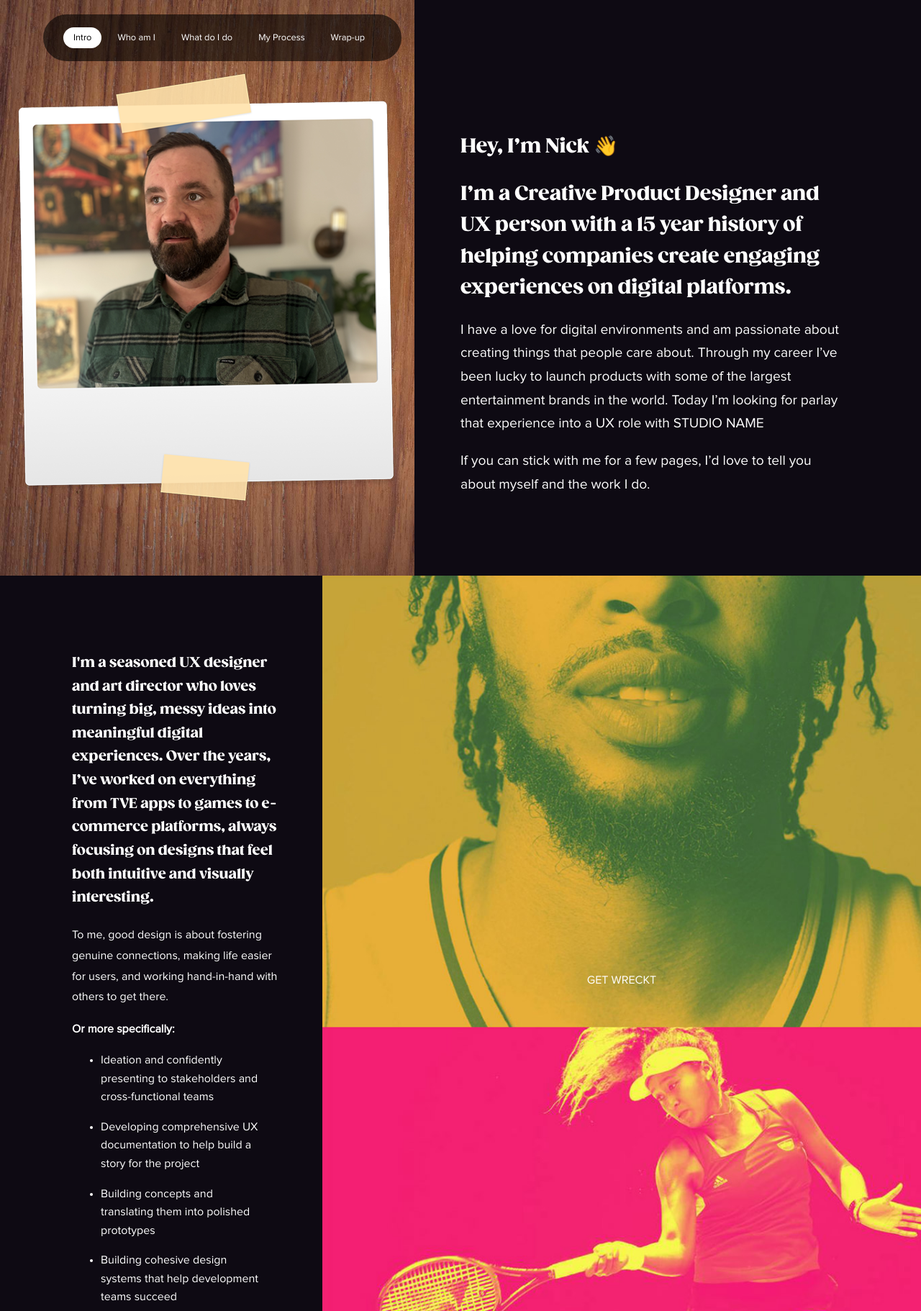
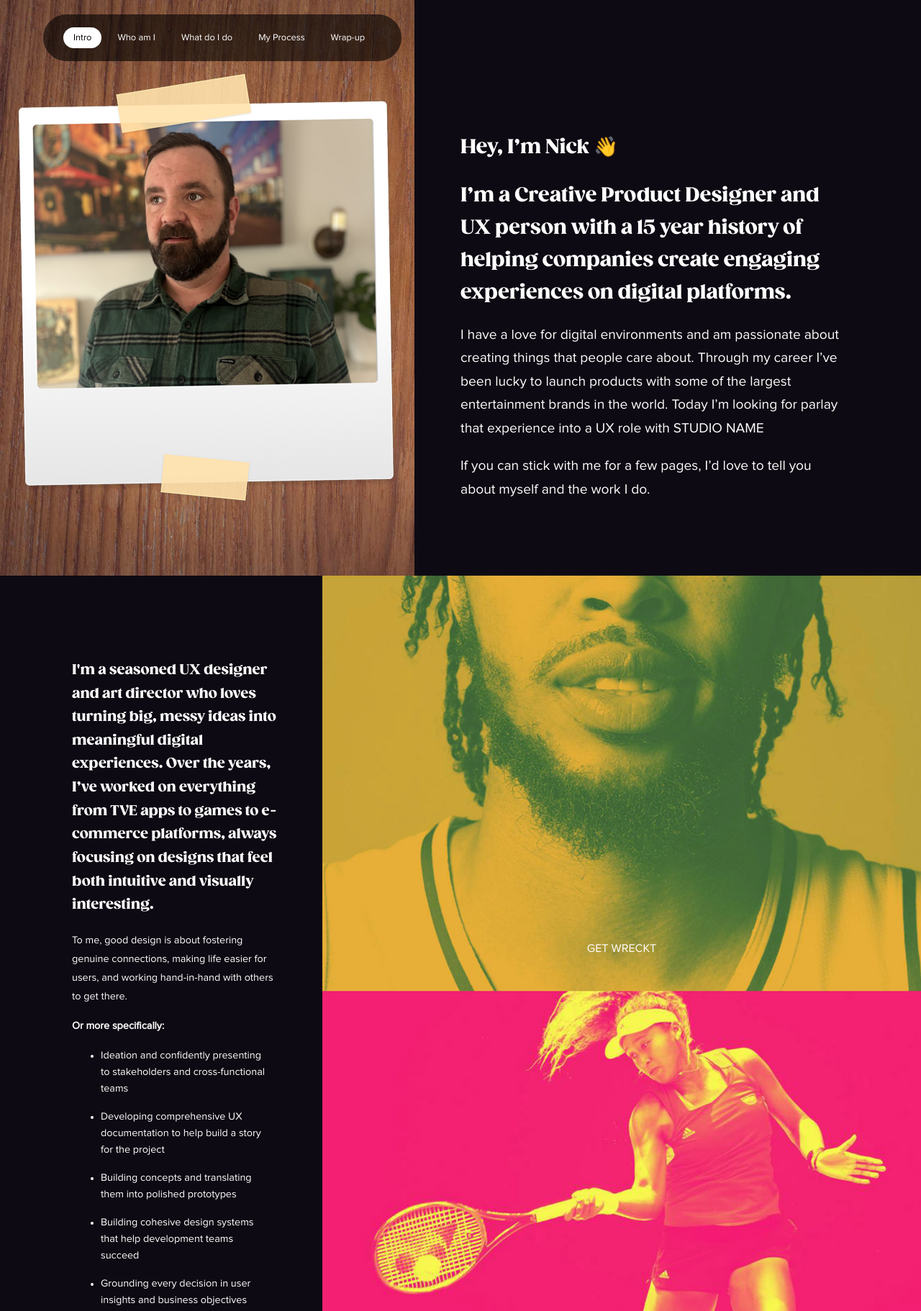
Before and after one commit to nbuxdesign/nbfriendsforever, a plain HTML site: page index.html in a window 1280 px wide. Shown: the top 1822 px of the page at 72% size. Drawn offline with Linux system fonts and the light colour scheme.

Commit message:
Add files via upload

```diff
--- a/styles.css
+++ b/styles.css
@@ -110,7 +110,7 @@ section {
 .text-section {
     width: 35%;
     background: #0E0A13;
-    padding: 90px 60px 0px 100px;
+    padding: 100px 60px 0px 100px;
     box-sizing: border-box;
 }
 
@@ -119,7 +119,8 @@ section {
 .text-section h1 {
     font-family: Gaz;
     font-size: 1.7rem;
-    line-height: 1.6;
+    line-height: 1.65;
+    letter-spacing: 2%;
     margin-bottom: 20px;
 }
 
@@ -127,11 +128,12 @@ section {
     font-family: Gaz;
     font-size: 1.2rem;
     line-height: 1.7;
+	letter-spacing: 2%;
     margin-bottom: 20px;
 }
 
 .text-section p {
-    font-size: 1rem;
+    font-size: 0.9rem;
     line-height: 1.8;
     margin-bottom: 15px;
 }
@@ -144,6 +146,7 @@ section {
 
 .text-section li {
     line-height: 1.6;
+    font-size: 0.9rem;
     margin-bottom: 16px;
 }
 
```
